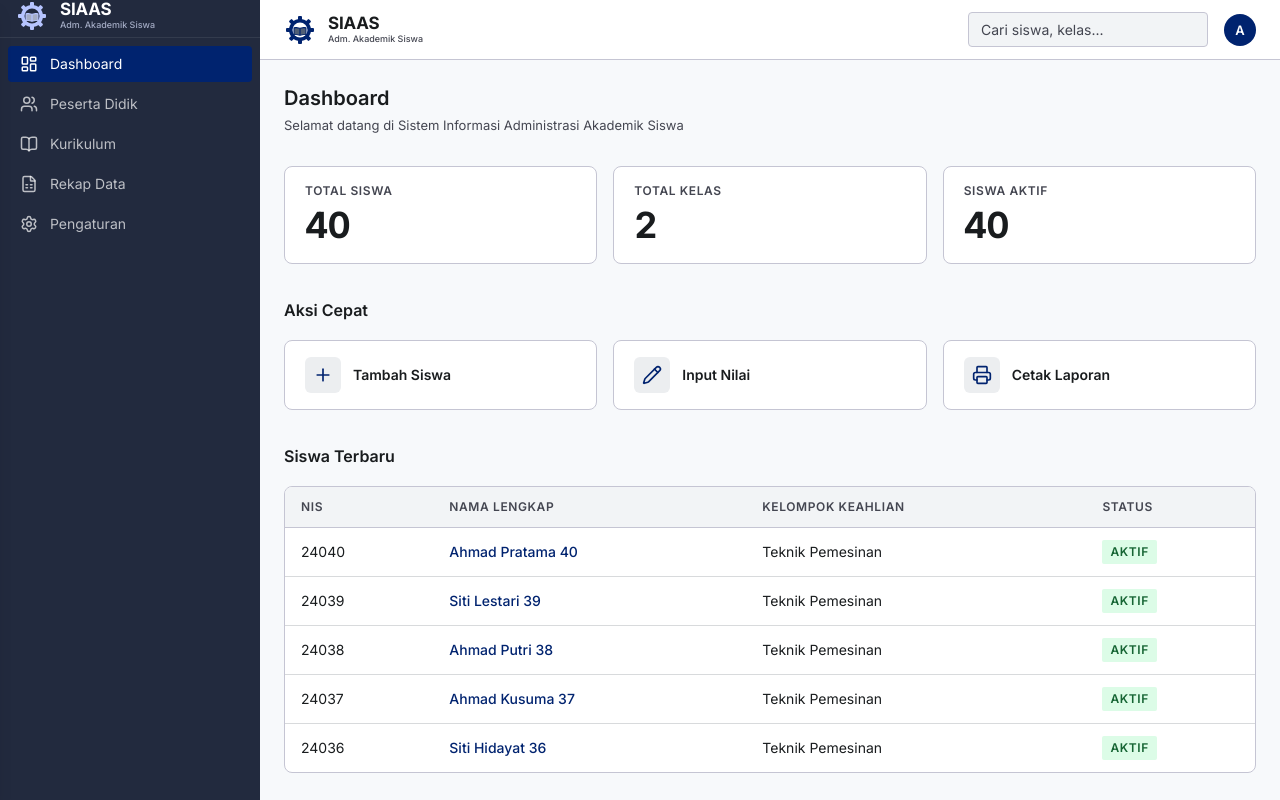
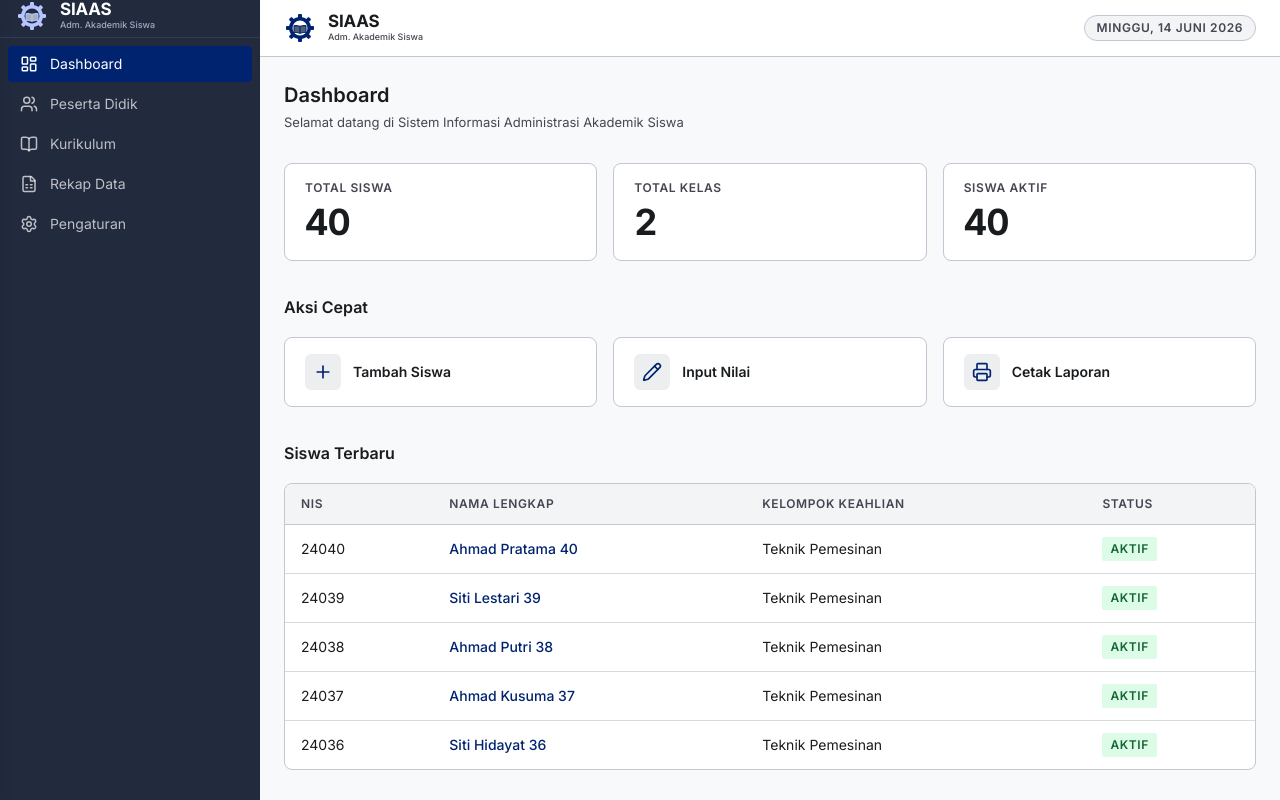
Before and after one commit to Andi-IM/siaas, a Next.js app: page / in a window 1280 px wide. Built offline with nearby package versions, Linux system fonts and the light colour scheme.

Commit message:
feat: implement global application shell layout and design system tokens

```diff
--- a/src/app/globals.css
+++ b/src/app/globals.css
@@ -313,52 +313,16 @@ body {
   gap: var(--gutter);
 }
 
-.search-input {
-  font-family: var(--font-family);
-  font-size: var(--body-md);
-  padding: calc(var(--spacing-base) * 2) calc(var(--spacing-base) * 3);
-  border: 1px solid var(--outline-variant);
-  border-radius: var(--radius-default);
-  background: var(--surface-container-low);
-  color: var(--on-surface);
-  width: 240px;
-  max-width: 100%;
-  outline: none;
-  transition: border-color 0.15s ease, width 0.2s ease;
-}
-
-.search-input:focus {
-  border-color: var(--primary);
-  width: 300px;
-}
-
-.search-input::placeholder {
-  color: var(--on-surface-variant);
-  opacity: 1;
-}
-
-.avatar {
-  width: 32px;
-  height: 32px;
-  border-radius: var(--radius-full);
-  background: var(--primary);
-  color: var(--on-primary);
+.header-status {
   display: flex;
   align-items: center;
-  justify-content: center;
-  font-size: var(--body-sm);
-  font-weight: 600;
-  flex-shrink: 0;
-  position: relative;
+  gap: calc(var(--spacing-base) * 2);
+  color: var(--on-surface-variant);
+  background: var(--surface-container-low);
+  padding: calc(var(--spacing-base) * 1) calc(var(--spacing-base) * 3);
+  border-radius: var(--radius-full);
+  border: 1px solid var(--outline-variant);
 }
-
-.avatar::after {
-  content: "";
-  position: absolute;
-  inset: -6px;
-  cursor: pointer;
-}
-
 /* ── Buttons ── */
 
 .btn {
--- a/src/app/layout.tsx
+++ b/src/app/layout.tsx
@@ -4,6 +4,7 @@ import "./globals.css";
 import { Sidebar } from "@/components/sidebar";
 import { Logo } from "@/components/logo";
 import { MobileNav } from "@/components/mobile-nav";
+import { HeaderStatus } from "@/components/header-status";
 
 const inter = Inter({
   subsets: ["latin"],
@@ -42,14 +43,7 @@ export default function RootLayout({
                 <Logo variant="full" theme="light" height={32} />
               </div>
               <div className="topbar-right">
-                <label htmlFor="global-search" className="sr-only">Cari siswa, kelas</label>
-                <input
-                  id="global-search"
-                  type="search"
-                  placeholder="Cari siswa, kelas..."
-                  className="search-input"
-                />
-                <div className="avatar" title="Admin" aria-hidden="true">A</div>
+                <HeaderStatus />
               </div>
             </header>
 
--- /dev/null
+++ b/src/components/header-status.tsx
@@ -0,0 +1,34 @@
+"use client";
+
+import { useState, useEffect } from "react";
+
+export function HeaderStatus() {
+  const [mounted, setMounted] = useState(false);
+  const [dateStr, setDateStr] = useState("");
+
+  useEffect(() => {
+    setMounted(true);
+    const now = new Date();
+    const formatted = new Intl.DateTimeFormat("id-ID", {
+      weekday: "long",
+      day: "numeric",
+      month: "long",
+      year: "numeric",
+    }).format(now);
+    setDateStr(formatted);
+  }, []);
+
+  if (!mounted) {
+    return (
+      <div className="header-status skeleton" style={{ width: "160px", height: "28px" }}>
+        <span className="label-md" style={{ opacity: 0 }}>Memuat...</span>
+      </div>
+    );
+  }
+
+  return (
+    <div className="header-status">
+      <span className="label-md">{dateStr}</span>
+    </div>
+  );
+}
```
Also changed, not shown: 19 other files (tests, documents, lock files or other folders).
